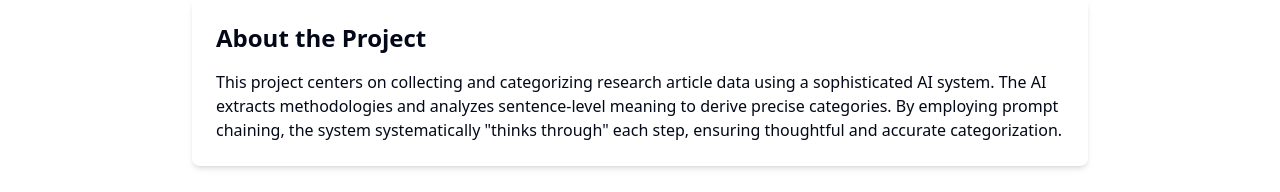
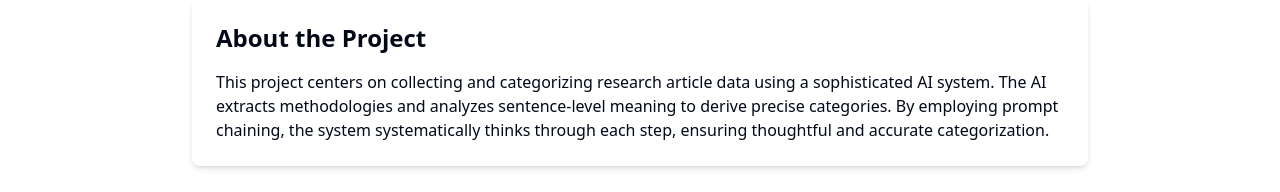
Before and after one commit to Salisbury-University/Fall2024-AITaxonomy-Front, a Next.js app in the folder site/: page / in a window 1280 px wide. Shown: the part 355-547 px from the top of the page. Built offline with nearby package versions, Linux system fonts and the light colour scheme.

Commit message:
get rid of quote

```diff
--- a/site/app/page.tsx
+++ b/site/app/page.tsx
@@ -28,7 +28,7 @@ export default function Home() {
                 <div className="bg-white dark:bg-suMaroon shadow-md rounded-lg p-4 sm:p-6 mb-6">
                   <h2 className="text-xl sm:text-2xl font-bold mb-4">About the Project</h2>
                   <p className="">
-                  This project centers on collecting and categorizing research article data using a sophisticated AI system. The AI extracts methodologies and analyzes sentence-level meaning to derive precise categories. By employing prompt chaining, the system systematically "thinks through" each step, ensuring thoughtful and accurate categorization.
+                  This project centers on collecting and categorizing research article data using a sophisticated AI system. The AI extracts methodologies and analyzes sentence-level meaning to derive precise categories. By employing prompt chaining, the system systematically thinks through each step, ensuring thoughtful and accurate categorization.
                   </p>
                 </div>
                 {/* Call to Action */}
```
